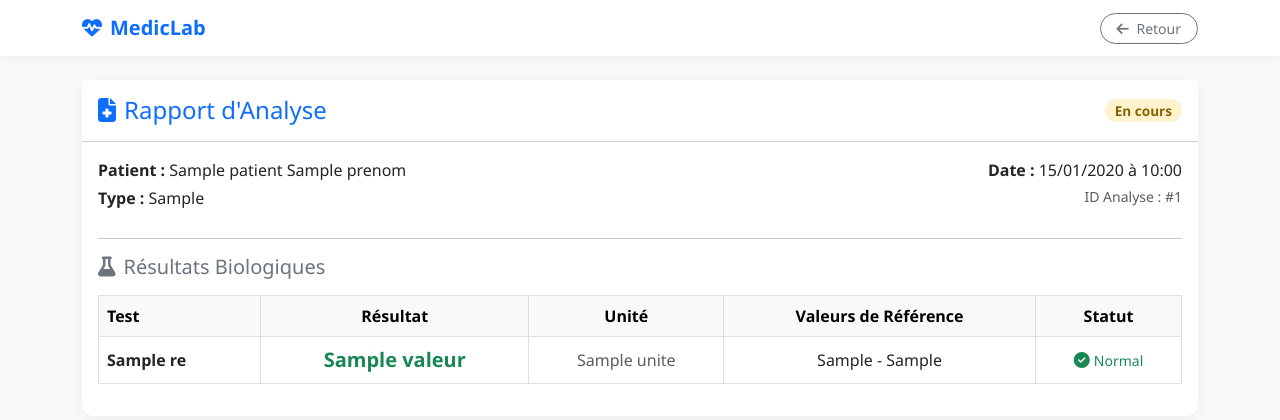
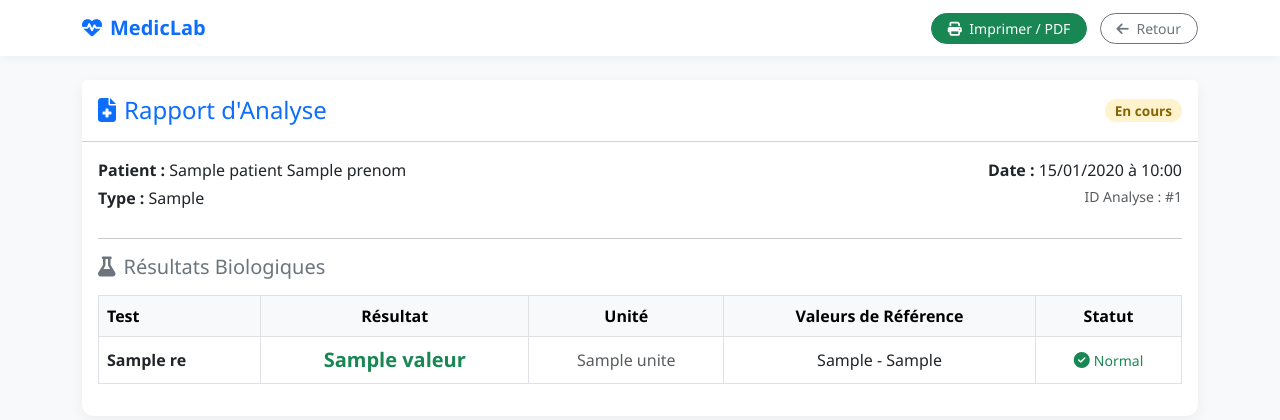
Before and after one commit to bentafouzi-cell/medical-api-fastapi, a FastAPI app: template templates/detail.html in a window 1280 px wide. Shown: the top 420 px of the page. Run offline with FastAPI, Linux system fonts and the light colour scheme; the template is opened without the code that fills it: most values are stand-ins (such as "Sample title", 1, 10 or a date in 2020).

Commit message:
Feat: Add print/PDF button to detail page

```diff
--- a/templates/detail.html
+++ b/templates/detail.html
@@ -2,7 +2,7 @@
 <html lang="fr">
 <head>
     <meta charset="UTF-8">
-    <title>Détail Analyse - {{ analyse.patient.nom }}</title>
+    <title>Rapport - {{ analyse.patient.nom }} {{ analyse.patient.prenom }}</title>
     <link href="https://cdn.jsdelivr.net/npm/bootstrap@5.3.0/dist/css/bootstrap.min.css" rel="stylesheet">
     <link rel="stylesheet" href="https://cdnjs.cloudflare.com/ajax/libs/font-awesome/6.4.0/css/all.min.css">
     <style>
@@ -14,13 +14,28 @@
         .badge-status { padding: 5px 10px; border-radius: 20px; font-size: 0.85em; }
         .bg-en-cours { background-color: #fff3cd; color: #856404; }
         .bg-termine { background-color: #d1e7dd; color: #0f5132; }
+
+        /* CSS MAGIQUE POUR L'IMPRESSION PDF */
+        @media print {
+            .navbar, .no-print { display: none !important; }
+            body { background-color: white; }
+            .card { box-shadow: none; border: none; margin: 0; padding: 0; }
+            .container { max-width: 100%; margin: 0; padding: 0; }
+        }
     </style>
 </head>
 <body>
-    <nav class="navbar navbar-expand-lg navbar-light mb-4">
+    <nav class="navbar navbar-expand-lg navbar-light mb-4 no-print">
         <div class="container">
             <a class="navbar-brand fw-bold text-primary" href="/"><i class="fas fa-heartbeat me-2"></i>MedicLab</a>
-            <div class="ms-auto"><a href="/" class="btn btn-outline-secondary btn-sm rounded-pill px-3"><i class="fas fa-arrow-left me-1"></i> Retour</a></div>
+            <div class="ms-auto">
+                <button onclick="window.print()" class="btn btn-success btn-sm rounded-pill px-3 no-print me-2">
+                    <i class="fas fa-print me-1"></i> Imprimer / PDF
+                </button>
+                <a href="/" class="btn btn-outline-secondary btn-sm rounded-pill px-3 no-print">
+                    <i class="fas fa-arrow-left me-1"></i> Retour
+                </a>
+            </div>
         </div>
     </nav>
 
```
